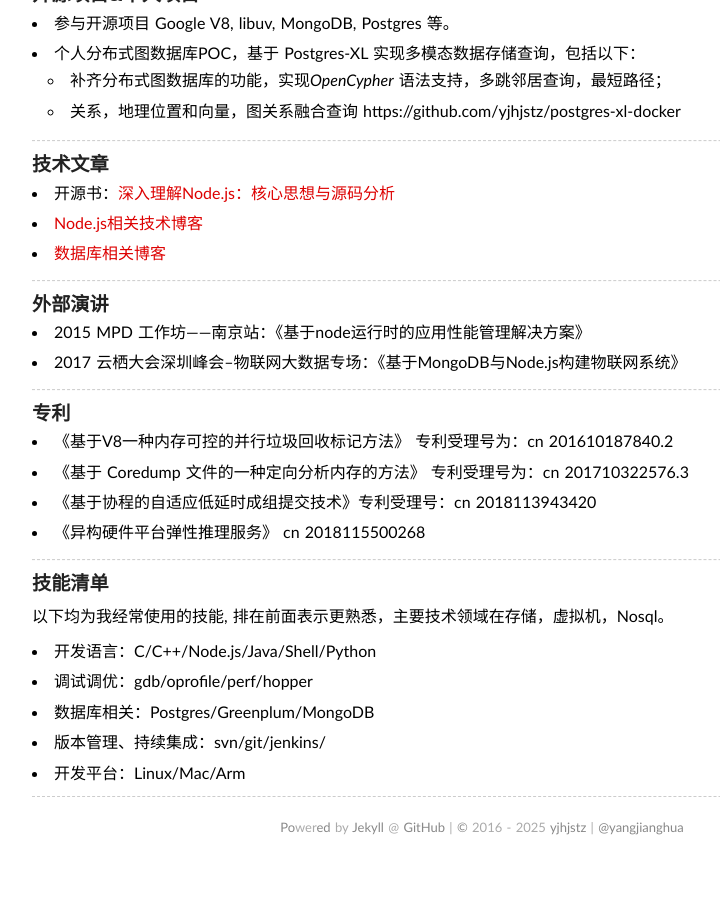
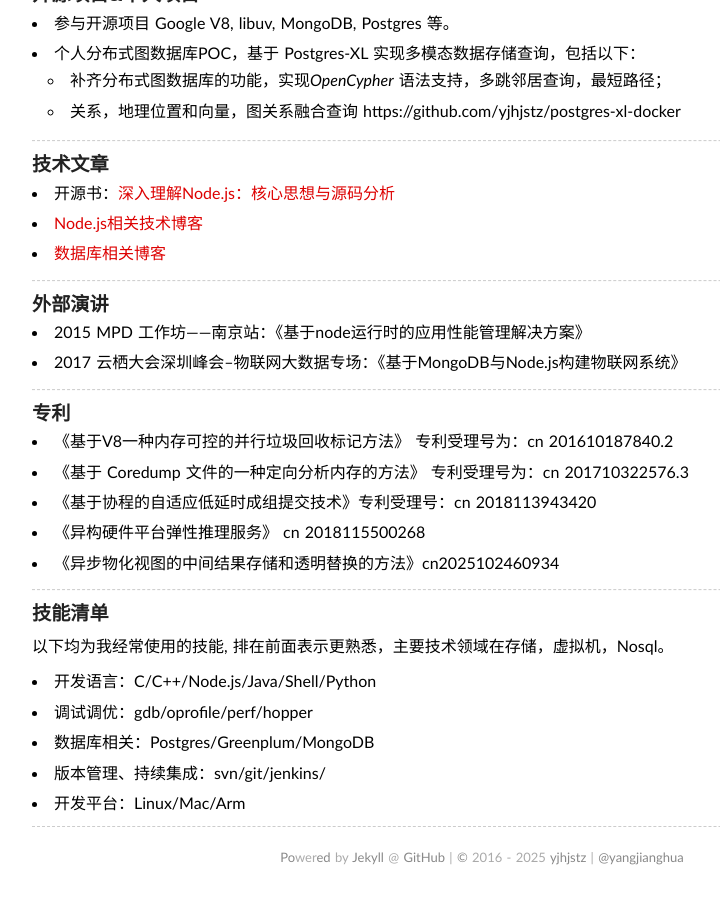
Before and after one commit to yjhjstz/yjhjstz.github.io, a Jekyll site: the page built from about/index.md, in a window 1280 px wide and 900 px high, scrolled down 2100 px. Shown: the whole window, without its empty margins (158-878 px from the left). Built offline with Jekyll 4.4.1, drawn with Linux system fonts in a browser that asks for light colours; some web fonts are replaced; before the commit the page ends 2970 px from its top, so only the background shows below that.

Commit message:
update patern

```diff
--- a/about/index.md
+++ b/about/index.md
@@ -134,6 +134,7 @@
 - 《基于 Coredump 文件的一种定向分析内存的方法》 专利受理号为：cn 201710322576.3
 - 《基于协程的自适应低延时成组提交技术》专利受理号：cn 2018113943420
 - 《异构硬件平台弹性推理服务》 cn 2018115500268
+- 《异步物化视图的中间结果存储和透明替换的方法》cn2025102460934
 
 ---
 
```
